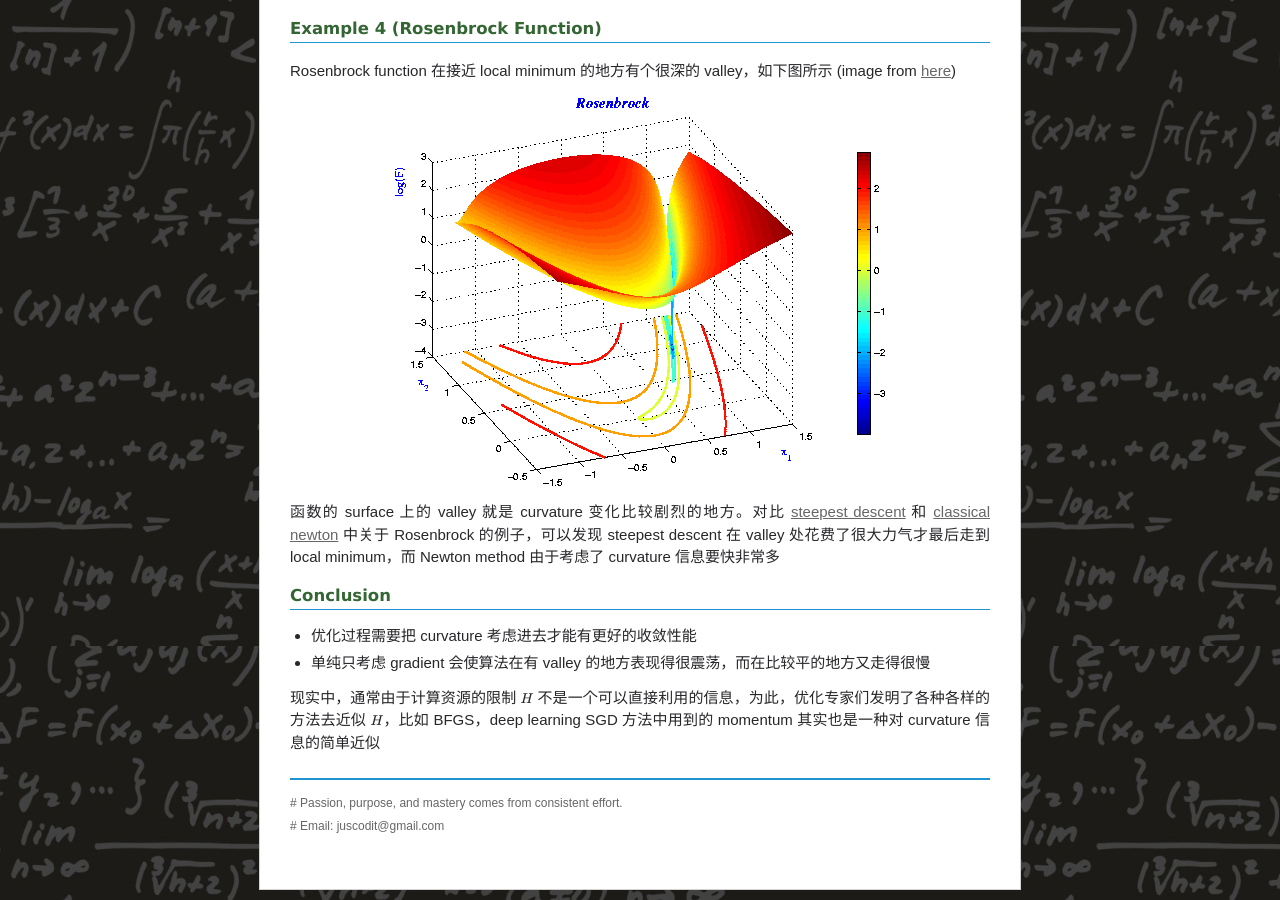
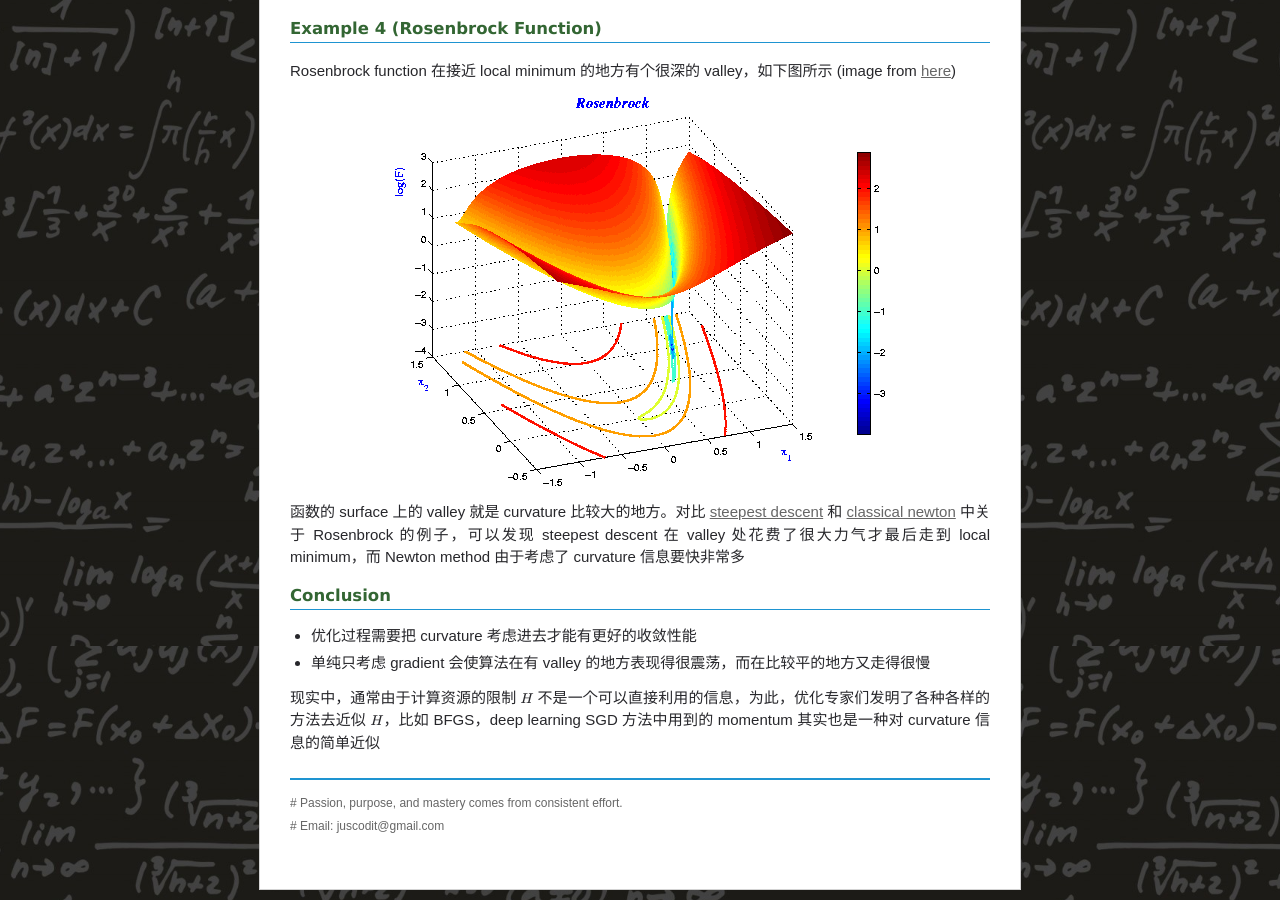
Before and after one commit to chenrushan/chenrushan.github.io, a Jekyll site: the page built from _posts/2014-08-30-importance-of-curvature.markdown, in a window 1280 px wide and 900 px high, scrolled down 4754 px. Built offline with Jekyll 4.4.1, drawn with Linux system fonts in a browser that asks for light colours; Markdown is read by kramdown in place of the engine named in the settings; formulas are drawn with MathJax 3.

Commit message:
[curvature]: update

```diff
--- a/_posts/2014-08-30-importance-of-curvature.markdown
+++ b/_posts/2014-08-30-importance-of-curvature.markdown
@@ -134,7 +134,7 @@ Rosenbrock function 在接近 local minimum 的地方有个很深的 valley，
 
 <img src="/resource/o2o1/rosenb.gif" />
 
-函数的 surface 上的 valley 就是 curvature 变化比较剧烈的地方。对比 [steepest descent](/nnumop/2014/06/21/NP-08-steepest-descent.html) 和 [classical newton](/nnumop/2014/07/05/NP-09-classical-newton.html) 中关于 Rosenbrock 的例子，可以发现 steepest descent 在 valley 处花费了很大力气才最后走到 local minimum，而 Newton method 由于考虑了 curvature 信息要快非常多
+函数的 surface 上的 valley 就是 curvature 比较大的地方。对比 [steepest descent](/nnumop/2014/06/21/NP-08-steepest-descent.html) 和 [classical newton](/nnumop/2014/07/05/NP-09-classical-newton.html) 中关于 Rosenbrock 的例子，可以发现 steepest descent 在 valley 处花费了很大力气才最后走到 local minimum，而 Newton method 由于考虑了 curvature 信息要快非常多
 
 #### Conclusion
 
```
